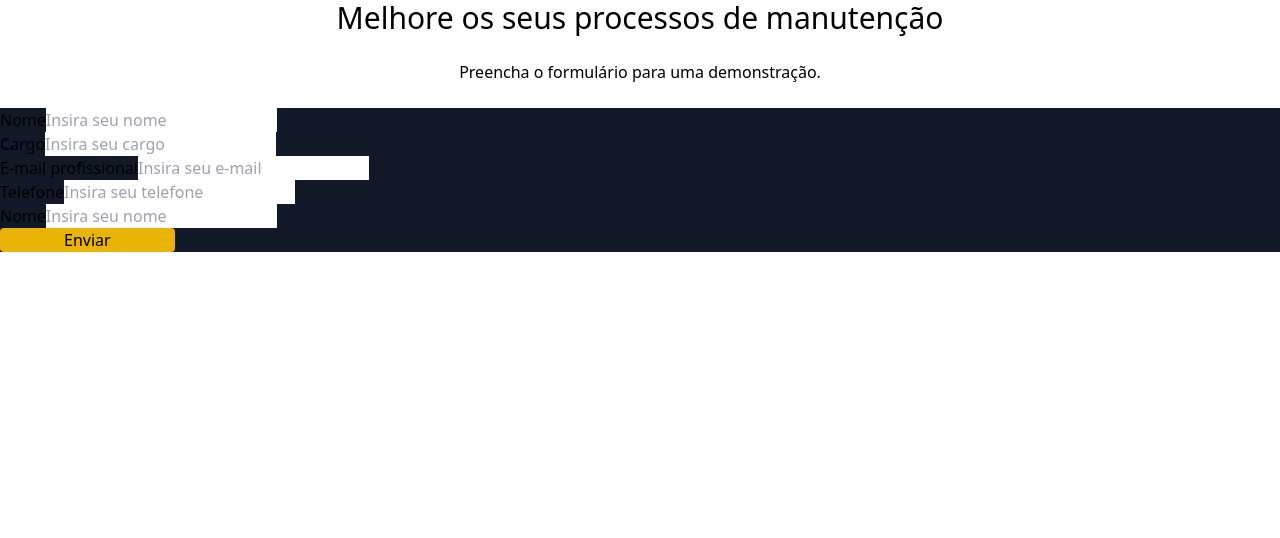
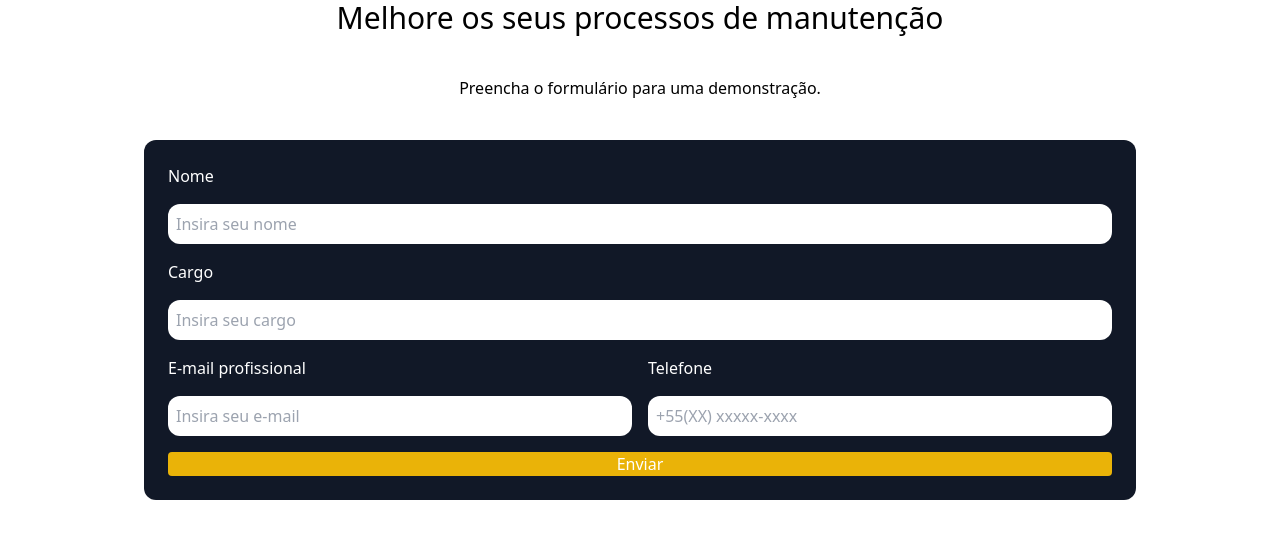
Before and after one commit to walterlbf/Tractian-Website, a Next.js app: page /componentes/Form in a window 1280 px wide. Shown: the top 538 px of the page. Built offline with nearby package versions, Linux system fonts and the light colour scheme.

Commit message:
formulario feito e iniciado o footer

```diff
--- /dev/null
+++ b/pages/componentes/Footer.jsx
@@ -0,0 +1,7 @@
+import React from 'react';
+
+export default function Footer() {
+  return (
+    <footer>Footer</footer>
+  );
+}
--- a/pages/componentes/Form.jsx
+++ b/pages/componentes/Form.jsx
@@ -2,42 +2,33 @@ import React from 'react';
 
 export default function Form() {
   return (
-    <section>
+    <section className="grid grid-col-span-1 gap-4 lg:px-36 items-center">
       <h1 className="text-3xl text-center">
         Melhore os seus processos de manutenção
       </h1>
       <p className="text-center my-6">
         Preencha o formulário para uma demonstração.
       </p>
-      <form action="" className=" text-left bg-gray-900">
-        <div>
-          <label htmlFor="firstname">
-            Nome
-            <input type="text" name="firstname" placeholder="Insira seu nome" />
+      <form action="" className="p-6 grid grid-cols-1 gap-4 rounded-xl text-white text-left bg-gray-900">
+
+        <label htmlFor="firstname" className="grid grid-rows-2">
+          Nome
+          <input className="rounded-xl p-2" type="text" name="firstname" placeholder="Insira seu nome" />
+        </label>
+
+        <label htmlFor="cargo" className=" grid grid-rows-2">
+          Cargo
+          <input className="rounded-xl p-2" type="text" name="cargo" placeholder="Insira seu cargo" />
+        </label>
+        <div className="grid grid-cols-2 gap-4">
+          <label htmlFor="email" className=" grid grid-rows-2">
+            E-mail profissional
+            <input type="text" name="email" className="rounded-xl p-2" placeholder="Insira seu e-mail" />
           </label>
-        </div>
-        <div>
-          <label htmlFor="cargo">
-            Cargo
-            <input type="text" name="cargo" placeholder="Insira seu cargo" />
-          </label>
-        </div>
-        <div>
-          <label htmlFor="email">
-            E-mail profissional
-            <input type="text" name="email" placeholder="Insira seu e-mail" />
-          </label>
-        </div>
-        <div>
-          <label htmlFor="telefone">
+
+          <label htmlFor="telefone" className="grid grid-rows-2">
             Telefone
-            <input type="text" name="telefone" placeholder="Insira seu telefone" />
-          </label>
-        </div>
-        <div>
-          <label htmlFor="firstname">
-            Nome
-            <input type="text" name="firstname" placeholder="Insira seu nome" />
+            <input type="text" name="telefone" className="rounded-xl p-2" placeholder="+55(XX) xxxxx-xxxx" />
           </label>
         </div>
         <button type="submit" className="rounded bg-yellow-500 px-16">Enviar</button>
```
